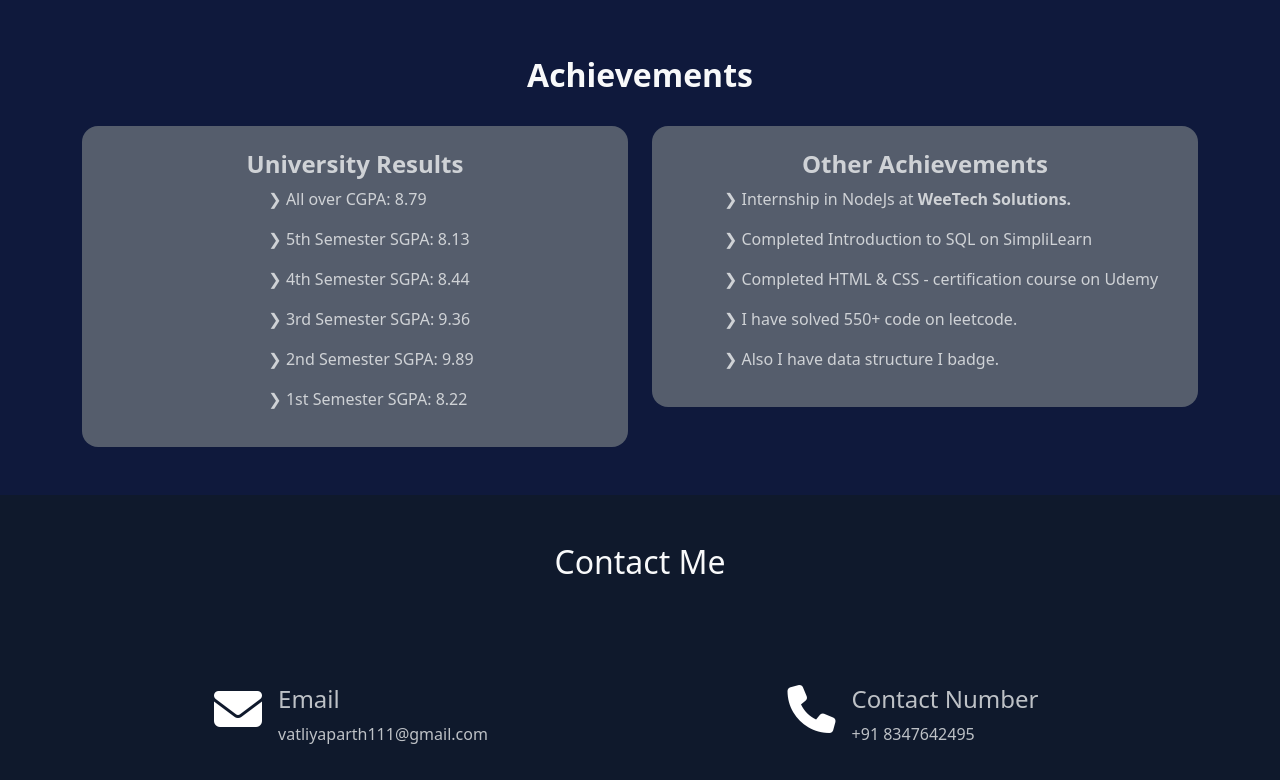
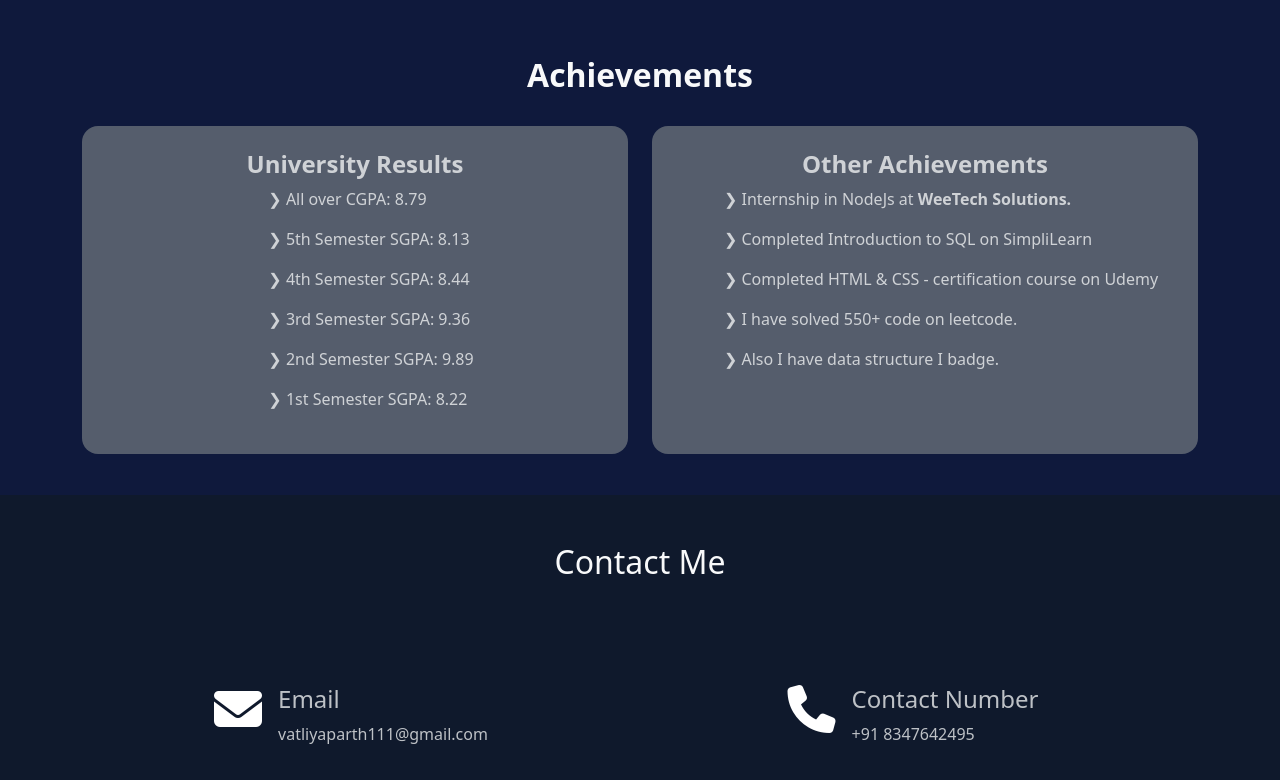
Before and after one commit to PARTHVATALIYA/portfolio, a plain HTML site: page index.html in a window 1280 px wide. Shown: the part 2120-2900 px from the top of the page. Drawn offline with nearby package versions, Linux system fonts and the light colour scheme.

Commit message:
Update index.html

```diff
--- a/index.html
+++ b/index.html
@@ -391,7 +391,7 @@
                     </div>
                     <div class="row">
                         <div class="col-sm-6">
-                            <div class="bg-secondary bg-opacity-75 border border-0 rounded-4 pb-1 height-1" >
+                            <div class="bg-secondary bg-opacity-75 border border-0 rounded-4 pb-1 height-1" style="height:95%;">
                                 <div class="d-flex justify-content-center mt-4 pt-4">
 
                                     <h4 class="text-light text-opacity-75 fw-semibold">University Results</h4>
@@ -413,7 +413,7 @@
                             </div>
                         </div>
                         <div class="col-sm-6">
-                            <div class="bg-secondary bg-opacity-75 border border-0 rounded-4 pb-1" >
+                            <div class="bg-secondary bg-opacity-75 border border-0 rounded-4 pb-1" style="height:95%;">
                                 <div class="d-flex justify-content-center mt-4 pt-4">
 
                                     <h4 class="text-light text-opacity-75 fw-semibold">Other Achievements</h4>
```
